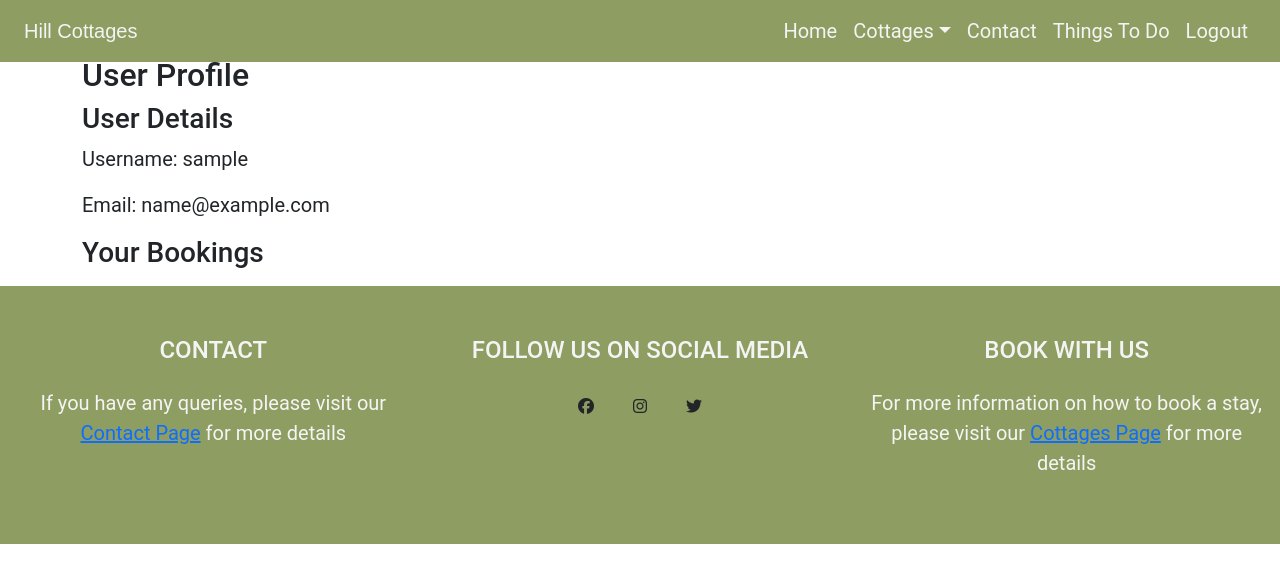
After one commit to donald-macritchie/holiday-cottages, a Django app: page /profile/ in a window 1280 px wide. The commit adds this page. Shown: the top 583 px of the page. Run offline with Django 3.2, Linux system fonts and the light colour scheme; the visitor is signed in with stand-in values (Sample User, id 1); data comes from the database, SQL or seed files in the repository; data that the repository does not hold is empty; some libraries are stand-ins or nearby versions; some web fonts are replaced.

Commit message:
create user_profile.html to be able to view existing booking the user has made

```diff
--- a/hill/forms.py
+++ b/hill/forms.py
@@ -2,7 +2,7 @@ from django import forms
 from django.conf import settings
 from django.core.mail import send_mail
 from .models import Cottage, Booking, ContactMessage
-# from bootstrap_datepicker_plus import DatePickerInput
+
 
 
 
--- a/hill/models.py
+++ b/hill/models.py
@@ -100,7 +100,8 @@ class ThingsToKnow(models.Model):
 
 class Booking(models.Model):
     user = models.ForeignKey(User, on_delete=models.CASCADE)
-    cottage = models.ForeignKey(Cottage, on_delete=models.CASCADE)
+    cottage = models.ForeignKey(
+        Cottage, on_delete=models.CASCADE, related_name='bookings')
     check_in_date = models.DateField()
     check_out_date = models.DateField()
     number_of_guests = models.IntegerField(default=0)
--- a/hill/urls.py
+++ b/hill/urls.py
@@ -9,4 +9,5 @@ urlpatterns = [
     path('success/', views.ContactSuccessView.as_view(), name='success'),
     path('things_to_do/', views.things_to_do, name='things_to_do'),
     path('booking/', views.booking, name='book_cottage'),
+    path('profile/', views.user_profile, name='user_profile'),
 ]
--- a/hill/views.py
+++ b/hill/views.py
@@ -2,6 +2,7 @@ from django.shortcuts import render, get_object_or_404, redirect
 from .models import Cottage, CottageImages, Amenities, ThingsToKnow, ThingsToDo, Booking, HostDetails
 from .forms import ContactMessageForm, BookingForm
 from django.contrib.auth.decorators import login_required
+from django.contrib.auth.models import User
 from django.views.generic import FormView, TemplateView
 from django.urls import reverse_lazy
 from datetime import datetime, timedelta, date
@@ -163,30 +164,12 @@ def booking(request):
     return render(request, 'booking.html', {'form': form, 'cottage': cottage})
 
 
-    return render(request, 'booking.html', {'form': form, 'existing_booking': existing_booking, 'cottage': cottage})
-
-    # check_out_date = form.cleaned_data['check_out_date']
-    # number_of_guests = form.cleaned_data['number_of_guests']
-    # guest_name = form.cleaned_data['guest_name']
-
-    # today = date.today()
-    # max_booking_date = today + timedelta(days=180)
-
-    # if today <= check_in_date <= max_booking_date and today <= check_out_date <= max_booking_date and check_in_date < check_out_date:
-    #     cottage_id = request.GET.get('cottage_id')
-    #     cottage = Cottage.objects.get(id=cottage_id)
-    #     if not Booking.objects.filter(cottage=cottage, check_in_date__lt=check_out_date, check_out_date__gt=check_in_date).exists():
-    #         booking = form.save(commit=False)
-    #         booking.user = request.user
-    #         booking.cottage = cottage
-    #         booking.save()
-    #         messages.success(request, "Booking Saved!")
-    #         return redirect('index')
-    #     else:
-    #         messages.error(
-    #             request, "The selected dates are not available for this cottage.")
-    # else:
-    #     messages.error(request, "Invalid booking dates.")
+# User Profile
+@login_required
+def user_profile(request):
+    user = get_object_or_404(User, id=request.user.id)
+    user_bookings = Booking.objects.filter(user=user)
+    return render(request, 'user_profile.html', {'user': user, 'user_bookings': user_bookings})
 
 
 # Host Details
--- a/templates/base.html
+++ b/templates/base.html
@@ -27,10 +27,20 @@
     <script src="https://cdn.jsdelivr.net/npm/popper.js@1.16.0/dist/umd/popper.min.js"></script>
 
     <!-- datepicker -->
+    <!-- Bootstrap CSS -->
+    <link href="https://cdn.jsdelivr.net/npm/bootstrap@5.3.0/dist/css/bootstrap.min.css" rel="stylesheet">
+
+    <!-- Bootstrap Datepicker CSS -->
+    <link href="https://cdnjs.cloudflare.com/ajax/libs/bootstrap-datepicker/1.9.0/css/bootstrap-datepicker.min.css"
+        rel="stylesheet">
+    <!-- Bootstrap JavaScript and Popper.js (required for Bootstrap) -->
     <script src="https://code.jquery.com/jquery-3.6.0.min.js"></script>
-    <link rel="stylesheet"
-        href="https://cdnjs.cloudflare.com/ajax/libs/bootstrap-datepicker/1.9.0/css/bootstrap-datepicker.min.css">
+    <script src="https://cdn.jsdelivr.net/npm/bootstrap@5.3.0/dist/js/bootstrap.bundle.min.js"></script>
+
+    <!-- Bootstrap Datepicker JavaScript -->
     <script src="https://cdnjs.cloudflare.com/ajax/libs/bootstrap-datepicker/1.9.0/js/bootstrap-datepicker.min.js"></script>
+
+
 
 
     <!-- CSS link -->
@@ -82,6 +92,9 @@
                     </li>
                     <li class="nav-item">
                         <a class="nav-link" href="{% url 'account_login' %}">Login</a>
+                    </li>
+                    <li class="nav-item">
+                        <a class="nav-link" href="{% url 'user_profile' %}">Profile</a>
                     </li>
                     {% endif %}
                 </ul>
--- a/templates/booking.html
+++ b/templates/booking.html
@@ -7,12 +7,13 @@
         <div class="col-12 col-md-8 col-lg-6 mx-auto booking-section">
             <div class="col-12 mx-auto text-center booking-form-head">
                 <h1>Book a Cottage</h1>
-                <p>Please enter the following information to book a stay in {{ cottage.id }}</p>
-                <p>Prices to stay at {{ cottage.id }} start at <strong>£{{ cottage.price_per_night }}</strong></p>
+                <p>Please enter the following information to book a stay in <strong>{{ cottage.name }}</strong>.</p>
+                <p>Prices to stay at <strong>{{ cottage.name }}</strong> start at <strong>£{{ cottage.price_per_night }}</strong> per night.</p>
             </div>
             <div class="col-12 d-flex align-items-center booking-form-body">
                 <form method="post">
                     {% csrf_token %}
+                    {{ form.media }}
                     {{ form.as_p }}
                     <button type="submit">Book Now</button>
                 </form>
@@ -22,4 +23,5 @@
 </div>
 
 
+
 {% endblock %}
--- /dev/null
+++ b/templates/user_profile.html
@@ -0,0 +1,30 @@
+{% extends 'base.html' %}
+{% block content %}
+
+<h1>Your Profile</h1>
+
+<div class="container">
+    <div class="row">
+        <div class="col-12">
+            <h2>User Profile</h2>
+            <h3>User Details</h3>
+            <p>Username: {{ user.username }}</p>
+            <p>Email: {{ user.email }}</p>
+
+
+            <h3>Your Bookings</h3>
+            <ul>
+                {% for booking in user_bookings %}
+                <li>
+                    <p>Cottage Name: {{ booking.cottage.name }}</p>
+                    <p>Check-in: {{ booking.check_in_date }}</p>
+                    <p>Check-out: {{ booking.check_out_date }}</p>
+
+                </li>
+                {% endfor %}
+            </ul>
+        </div>
+    </div>
+</div>
+
+{% endblock %}
```
